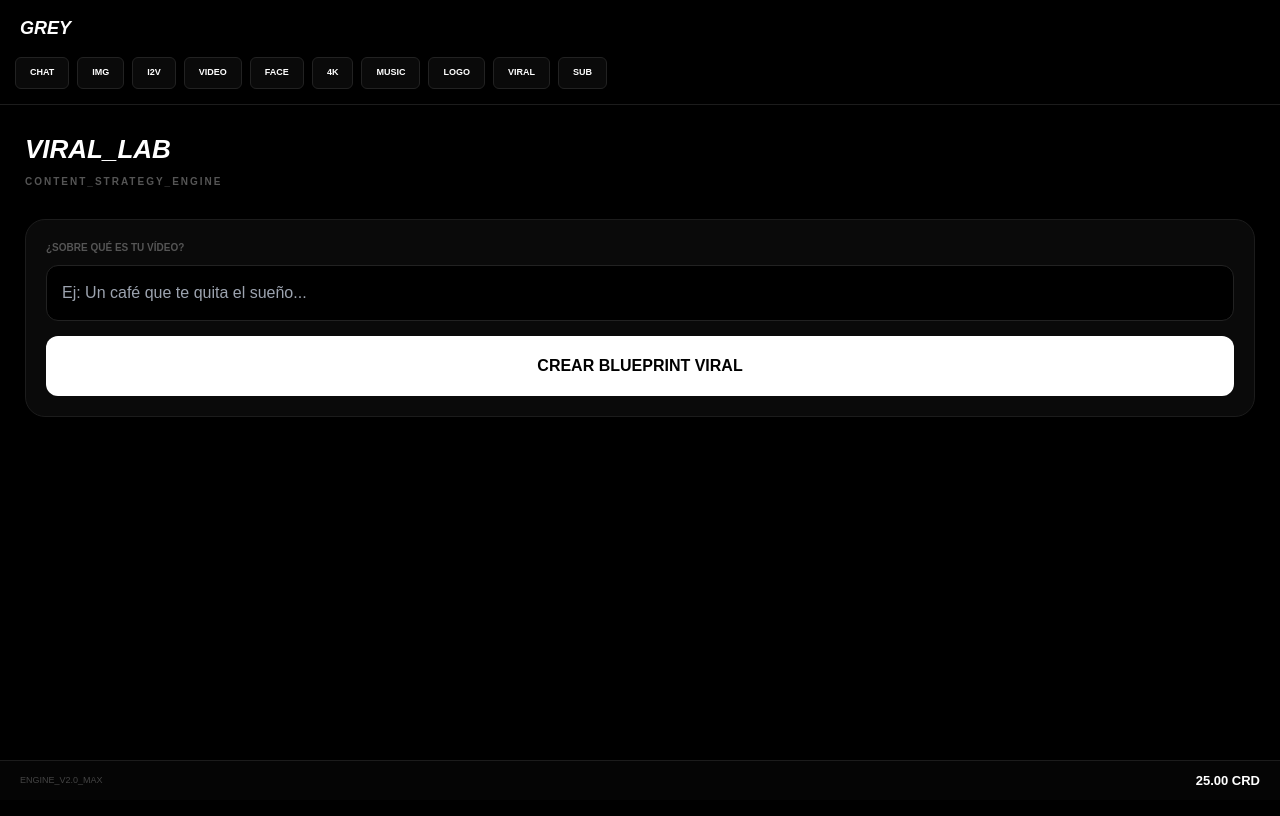
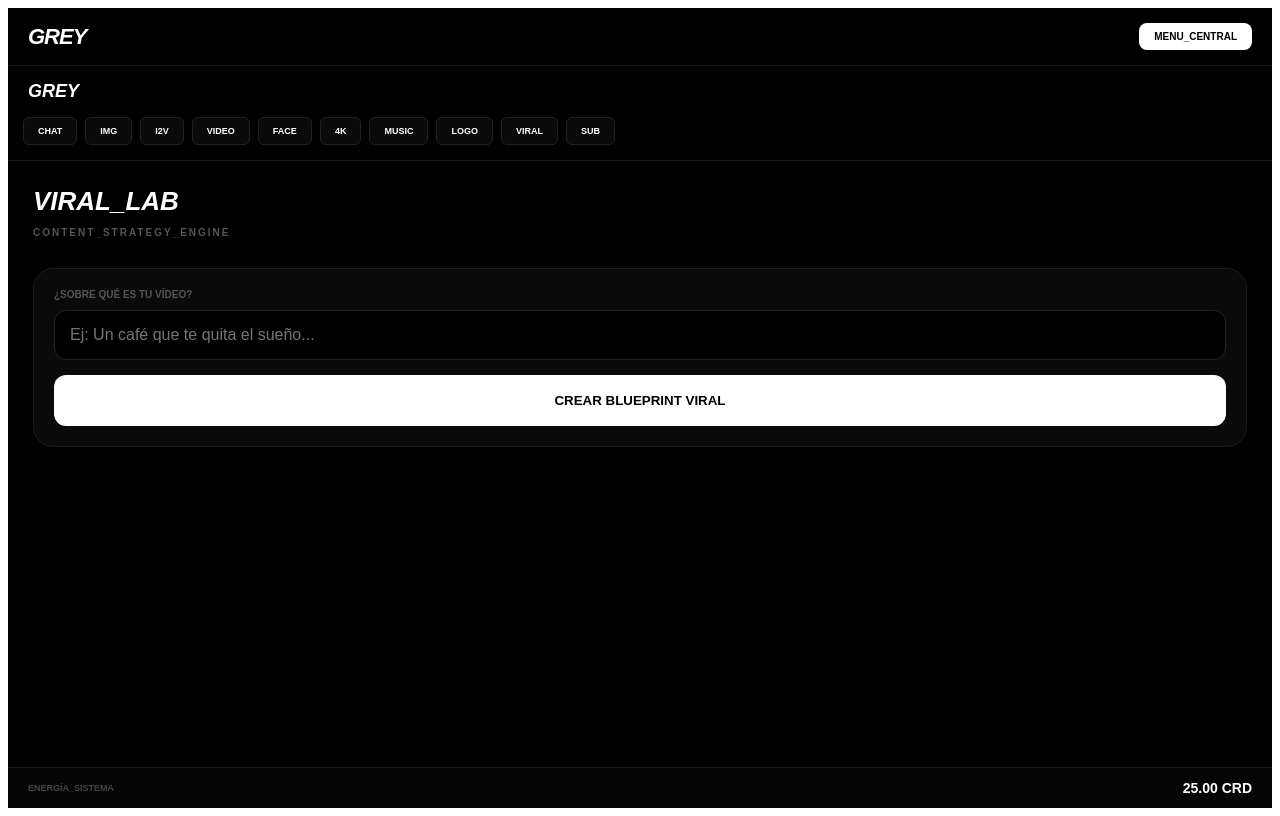
Before and after one commit to capitamweed1205-pixel/grey-ia, a Next.js app: page /viral in a window 1280 px wide. Built offline with nearby package versions, Linux system fonts and the light colour scheme.

Commit message:
Refactor layout component and update structure

```diff
--- a/app/layout.tsx
+++ b/app/layout.tsx
@@ -1,20 +1,55 @@
-import './globals.css'
+"use client"
+import Link from 'next/link';
 
-export const metadata = {
-  title: 'GREY IA',
-  description: 'Neural Interface',
-}
+export default function DashLayout({ children }: { children: React.ReactNode }) {
+  return (
+    <div style={{ display: 'flex', flexDirection: 'column', height: '100vh', backgroundColor: '#000', color: '#fff', fontFamily: 'sans-serif' }}>
+      {/* BARRA SUPERIOR FIJA */}
+      <header style={{
+        display: 'flex',
+        justifyContent: 'space-between',
+        alignItems: 'center',
+        padding: '15px 20px',
+        borderBottom: '1px solid #1c1c1c',
+        backgroundColor: '#000',
+        position: 'sticky',
+        top: 0,
+        zIndex: 100
+      }}>
+        {/* LOGO QUE LLEVA AL HUB */}
+        <Link href="/dashboard" style={{ textDecoration: 'none', color: '#fff' }}>
+          <div style={{ fontSize: '22px', fontWeight: '900', fontStyle: 'italic', letterSpacing: '-1px' }}>GREY</div>
+        </Link>
 
-export default function RootLayout({
-  children,
-}: {
-  children: React.ReactNode
-}) {
-  return (
-    <html lang="es">
-      <body style={{ margin: 0, backgroundColor: 'black', color: 'white', fontFamily: 'sans-serif' }}>
+        {/* BOTÓN RÁPIDO AL HUB */}
+        <Link href="/dashboard" style={{
+          color: '#000',
+          textDecoration: 'none',
+          fontSize: '10px',
+          fontWeight: 'bold',
+          padding: '8px 15px',
+          backgroundColor: '#fff',
+          borderRadius: '8px'
+        }}>MENU_CENTRAL</Link>
+      </header>
+
+      {/* CONTENIDO QUE CAMBIA SEGÚN LA HERRAMIENTA */}
+      <main style={{ flex: 1, overflowY: 'auto', width: '100%' }}>
         {children}
-      </body>
-    </html>
+      </main>
+
+      {/* BARRA DE ESTADO ABAJO */}
+      <footer style={{
+        padding: '12px 20px',
+        backgroundColor: '#050505',
+        borderTop: '1px solid #1c1c1c',
+        display: 'flex',
+        justifyContent: 'space-between',
+        alignItems: 'center'
+      }}>
+        <span style={{ fontSize: '9px', color: '#444', fontWeight: 'bold' }}>ENERGÍA_SISTEMA</span>
+        <span style={{ fontSize: '14px', fontWeight: '900', color: '#fff' }}>25.00 CRD</span>
+      </footer>
+    </div>
   )
 }
```
